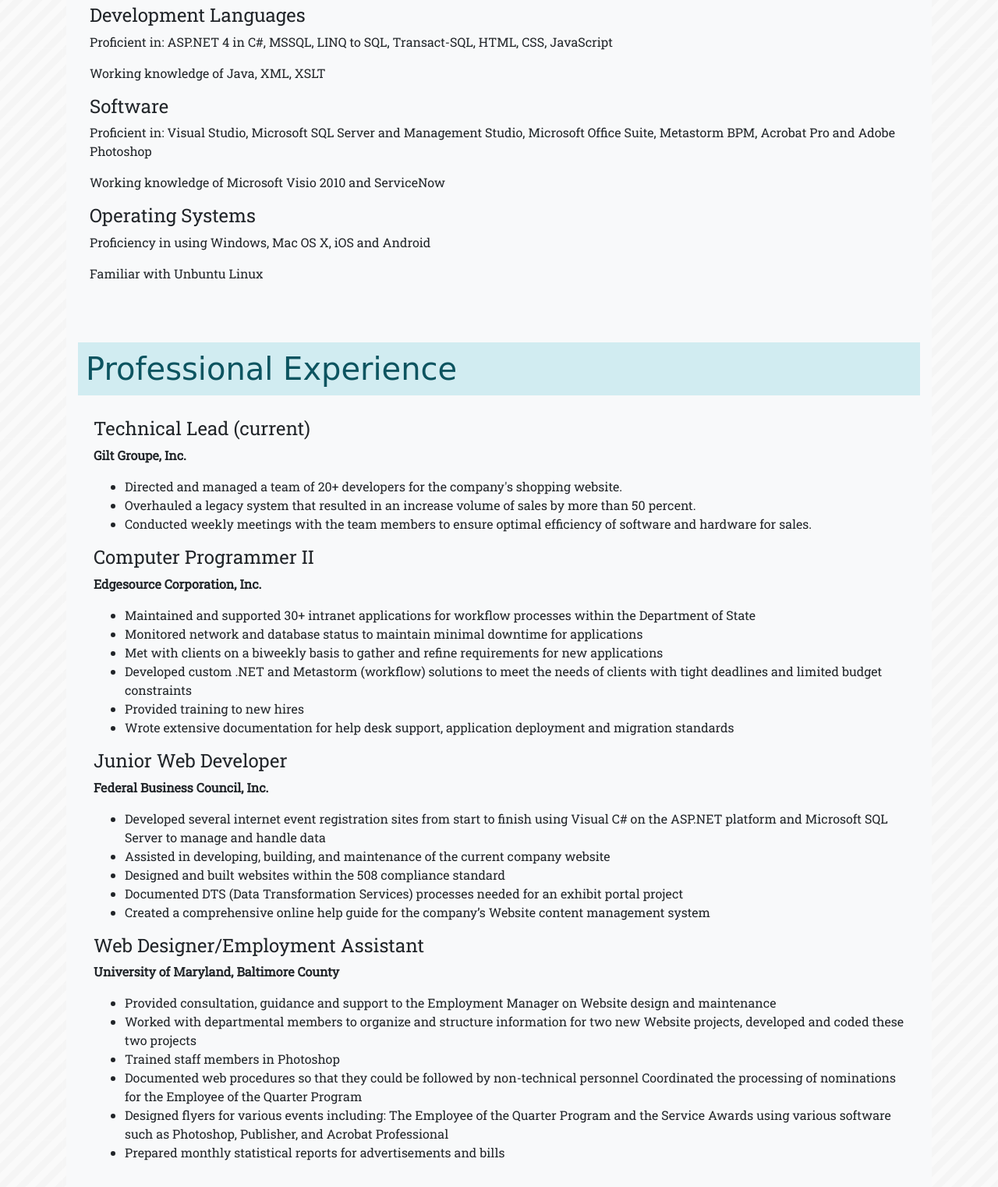
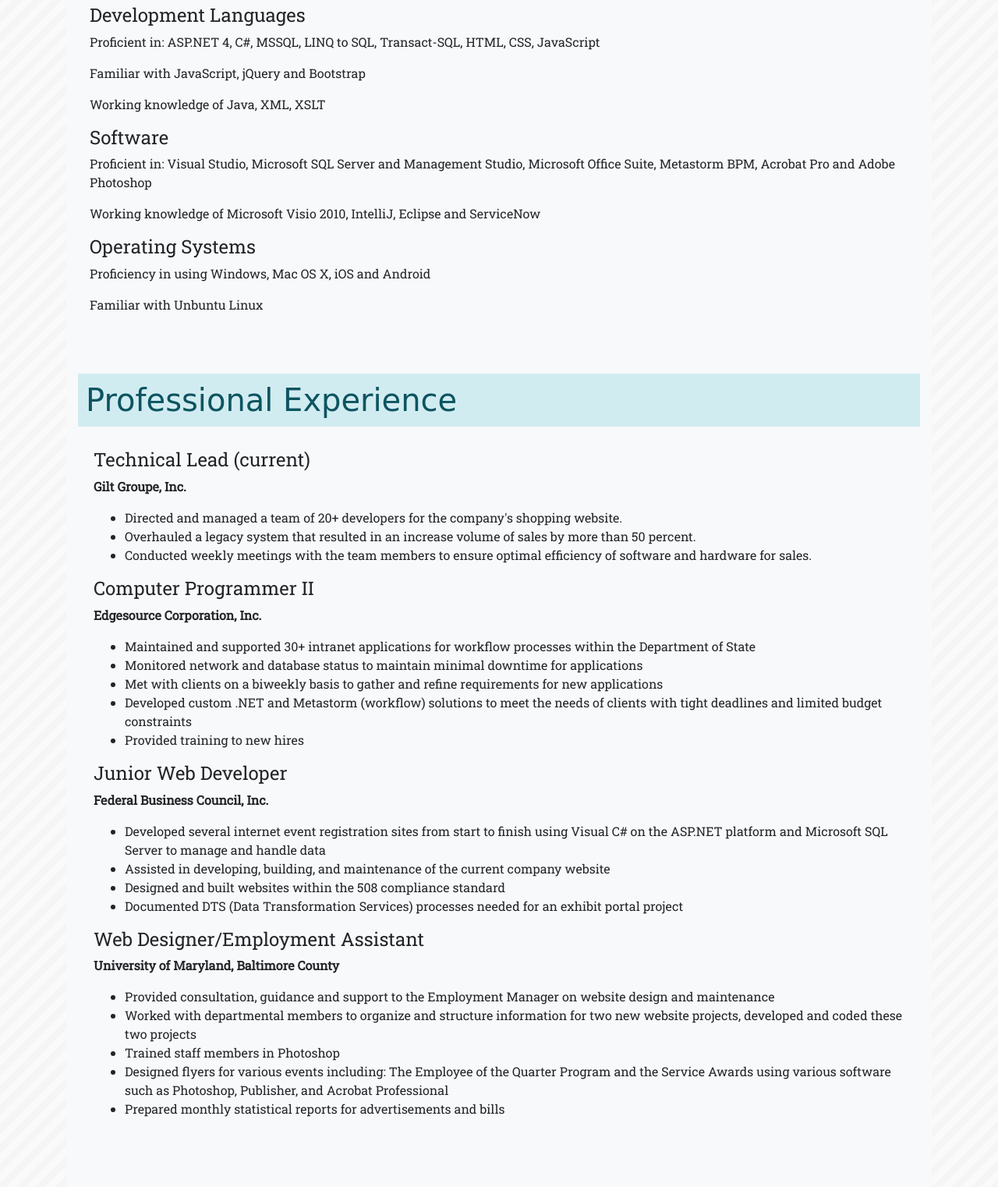
Before and after one commit to romielisse/romielisse.github.io, a plain HTML site: page index.html in a window 1280 px wide. Shown: the part 738-2260 px from the top of the page at 78% size. Drawn offline with Linux system fonts and the light colour scheme; a web font is replaced by a local one.

Commit message:
revising some text

```diff
--- a/index.html
+++ b/index.html
@@ -70,12 +70,13 @@
 			<div class="container">
 
 				<h4>Development Languages</h4>
-				<p>Proficient in: ASP.NET 4 in C#, MSSQL, LINQ to SQL, Transact-SQL, HTML, CSS, JavaScript</p>
+				<p>Proficient in: ASP.NET 4, C#, MSSQL, LINQ to SQL, Transact-SQL, HTML, CSS, JavaScript</p>
+				<p>Familiar with JavaScript, jQuery and Bootstrap</p>
 				<p>Working knowledge of Java, XML, XSLT</p>
 
 				<h4>Software</h4>
 				<p>Proficient in: Visual Studio, Microsoft SQL Server and Management Studio, Microsoft Office Suite, Metastorm BPM, Acrobat Pro and Adobe Photoshop</p>
-				<p>Working knowledge of Microsoft Visio 2010 and ServiceNow</p>
+				<p>Working knowledge of Microsoft Visio 2010, IntelliJ, Eclipse and ServiceNow</p>
 
 				<h4>Operating Systems</h4>
 				<p>Proficiency in using Windows, Mac OS X, iOS and Android</p>
@@ -107,7 +108,6 @@
 					<li>Met with clients on a biweekly basis to gather and refine requirements for new applications </li>
 					<li>Developed custom .NET and Metastorm (workflow) solutions to meet the needs of clients with tight deadlines and limited budget constraints</li>
 					<li>Provided training to new hires</li>
-					<li>Wrote extensive documentation for help desk support, application deployment and migration standards </li>
 				</ul>
 
 				<h4>Junior Web Developer</h4>
@@ -118,17 +118,15 @@
 					<li>Assisted in developing, building, and maintenance of the current company website </li>
 					<li>Designed and built websites within the 508 compliance standard</li>
 					<li>Documented DTS (Data Transformation Services) processes needed for an exhibit portal project</li>
-					<li>Created a comprehensive online help guide for the company’s Website content management system</li>
 				</ul>
 
 				<h4>Web Designer/Employment Assistant</h4>
 				<p><strong>University of Maryland, Baltimore County</strong></p>
 
 				<ul>
-					<li>Provided consultation, guidance and support to the Employment Manager on Website design and maintenance</li>
-					<li>Worked with departmental members to organize and structure information for two new Website projects, developed and coded these two projects</li>
+					<li>Provided consultation, guidance and support to the Employment Manager on website design and maintenance</li>
+					<li>Worked with departmental members to organize and structure information for two new website projects, developed and coded these two projects</li>
 					<li>Trained staff members in Photoshop</li>
-					<li>Documented web procedures so that they could be followed by non-technical personnel Coordinated the processing of nominations for the Employee of the Quarter Program</li>
 					<li>Designed flyers for various events including: The Employee of the Quarter Program and the Service Awards using various software such as Photoshop, Publisher, and Acrobat Professional</li>
 					<li>Prepared monthly statistical reports for advertisements and bills </li>
 				</ul>
@@ -167,8 +165,8 @@
 			<div class="content">
 
 				<p>
-					<a href="mailto:romielisse@gmail.com" target="_blank"><img class="social-media" src="img/social-media/email.png" alt="Email" /></a>
-					<a href="mailto:romielisse@gmail.com" target="_blank">romielisse@gmail.com</a>
+					<a href="mailto:123@gmail.com" target="_blank"><img class="social-media" src="img/social-media/email.png" alt="Email" /></a>
+					<a href="mailto:123@gmail.com" target="_blank">123@gmail.com</a>
 				</p>
 
 				<p>
```
